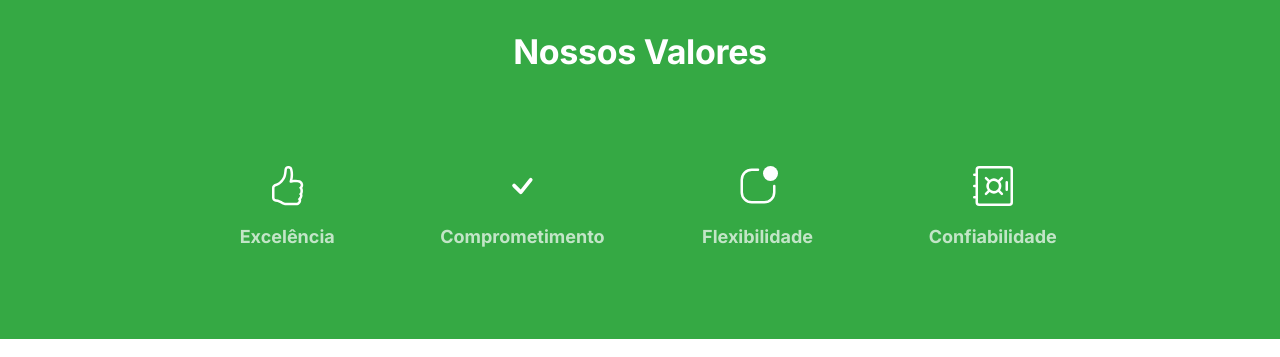
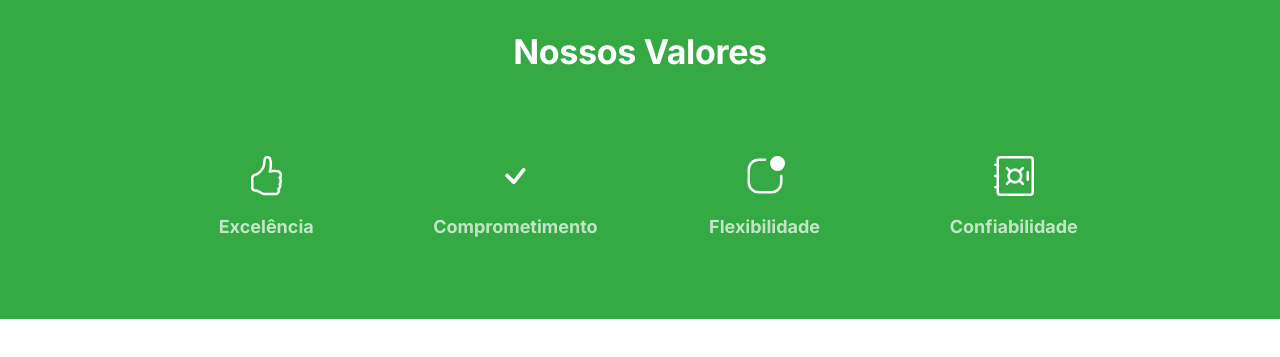
Before and after one commit to greciodiogo/SuportaABanda, a React (Create React App) app: page /about in a window 1280 px wide. Shown: the part 1180-1537 px from the top of the page. Built offline with nearby package versions, Linux system fonts and the light colour scheme; a web font is replaced by a local one.

Commit message:
first presentation version 1.1

```diff
--- a/src/components/Header/Header.css
+++ b/src/components/Header/Header.css
@@ -9,6 +9,14 @@
 .logo{
     width: 10rem;
     height: 3rem;
+}
+
+.header .logo {
+    /* color: var(--primary);
+    font-size: 20px;
+    font-weight: 600;
+    font-family: sans-serif;
+    text-transform: lowercase; */
 }
 .novo-logo{
     color: white;
@@ -44,3 +52,14 @@
         color: white;
     }
 }
+
+@media(max-width:450px){
+    .header .logo {
+        color: var(--primary);
+        font-size: 38px;
+    }
+    .header .post button {
+        padding: 1rem 2rem;
+        font-size: 15px;
+    }
+}
--- a/src/components/Header/Header.jsx
+++ b/src/components/Header/Header.jsx
@@ -15,7 +15,9 @@ const Header = () => {
   return (
     <div className="header" id="header">
       {/* <img src={Logo} alt="" className="logo" /> */}
-      <h2 className="novo-logo">🛠 Suporta a Banda</h2>
+      <a href="" className="logo" >
+          <img type="text" src="images/logo.jpeg " width={50} height={50} />
+        </a>
       {(menuOpened===false && mobile===true)? (
         <div
           style={{ backgroundColor: "#35a994", color:"white", padding: "0.5rem", borderRadius: "5px" }}
--- a/src/components/aboutCompany/styles.css
+++ b/src/components/aboutCompany/styles.css
@@ -19,10 +19,11 @@
     width: 100%;
     position: relative;
     overflow: hidden;
-    padding: 20px;
+    padding: 10px;
     display: flex;
     flex-wrap: wrap;
     justify-content: center;
+    gap: 10px;
 }
 
 .aboutCompany::before {
@@ -38,7 +39,7 @@
     flex-direction: column;
     align-items: center;
     justify-content: center;
-    padding: 20px;
+    padding: 20px 10px;
 }
 
 .aboutCompany .card .icon {
--- a/src/data/programsData.js
+++ b/src/data/programsData.js
@@ -23,9 +23,9 @@ export const programsData = [
     <path d="M10.3226 13.9301C9.09534 15.2434 7.39179 16 5.64653 16C5.18413 16 4.72174 15.9433 4.27326 15.8367C3.03558 15.5434 1.97869 14.8967 1.12691 13.9135C1.0991 13.8801 -1.25805 10.9803 0.928746 7.52058C1.04695 7.33726 1.17906 7.1706 1.28336 7.04395C2.23596 5.89402 3.16769 4.30413 2.6601 3.60085C2.62072 3.54516 2.59996 3.47929 2.60058 3.41201C2.60121 3.34473 2.62318 3.27922 2.66358 3.22421C2.74354 3.10755 2.89304 3.05422 3.0321 3.09088C3.16769 3.12088 4.21763 3.43753 4.44361 5.43072C4.67307 4.96409 4.87471 4.3408 4.82604 3.63085C4.75303 2.55425 4.13767 1.53099 2.99386 0.584388C2.93401 0.53482 2.89375 0.467037 2.87983 0.392398C2.8659 0.31776 2.87916 0.2408 2.91737 0.174416C2.99386 0.0377589 3.16422 -0.0322363 3.31719 0.0144272C3.39715 0.0344258 10.8267 2.19428 9.70027 9.57711C10.1348 9.13047 10.6181 8.26386 10.4999 6.6773C10.4895 6.52065 10.5903 6.38066 10.7433 6.33399C10.8997 6.28733 11.0666 6.35066 11.1465 6.48398C11.1709 6.52398 13.5176 10.507 10.3226 13.9301Z" />
     </svg>
     ,
-    heading: "Jardineiros",
+    heading: "Manut. Forros",
     details:
-    "Escolha jardineiros de acordo com a sua exigência, Diversas opções disponíveis. "
+    "Escolha Manut. Forros de acordo com a sua exigência, Diversas opções disponíveis. "
   },
   {
     image: <svg width="12" height="16" viewBox="0 0 12 16"  xmlns="http://www.w3.org/2000/svg">
```
